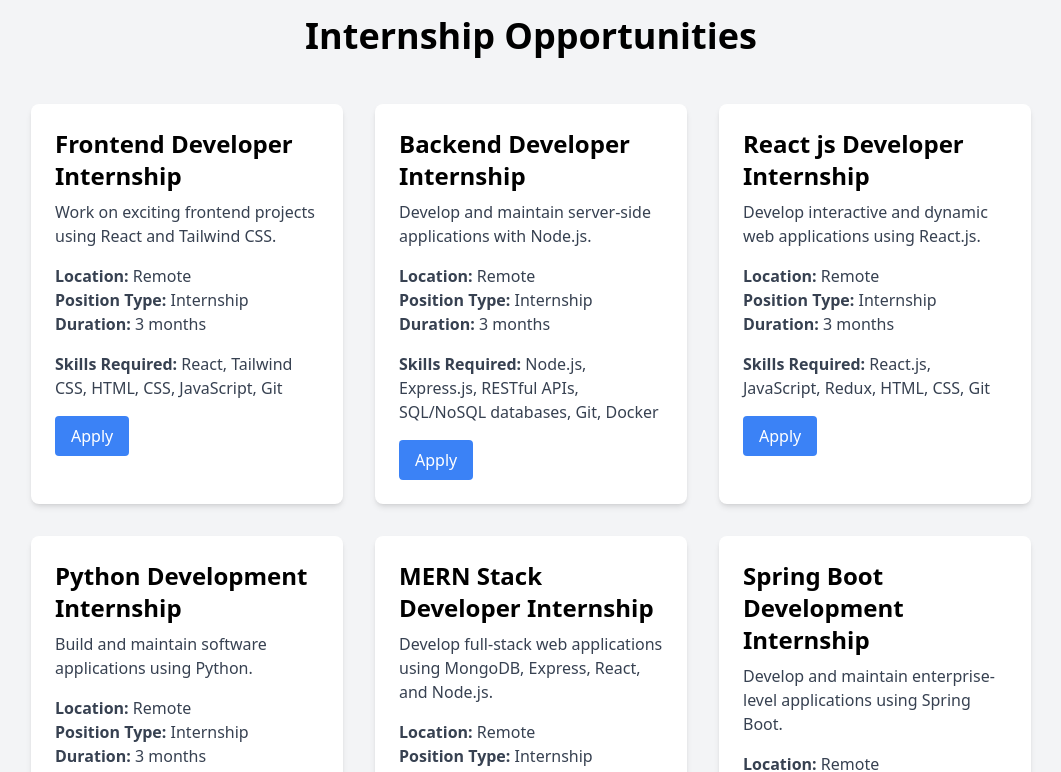
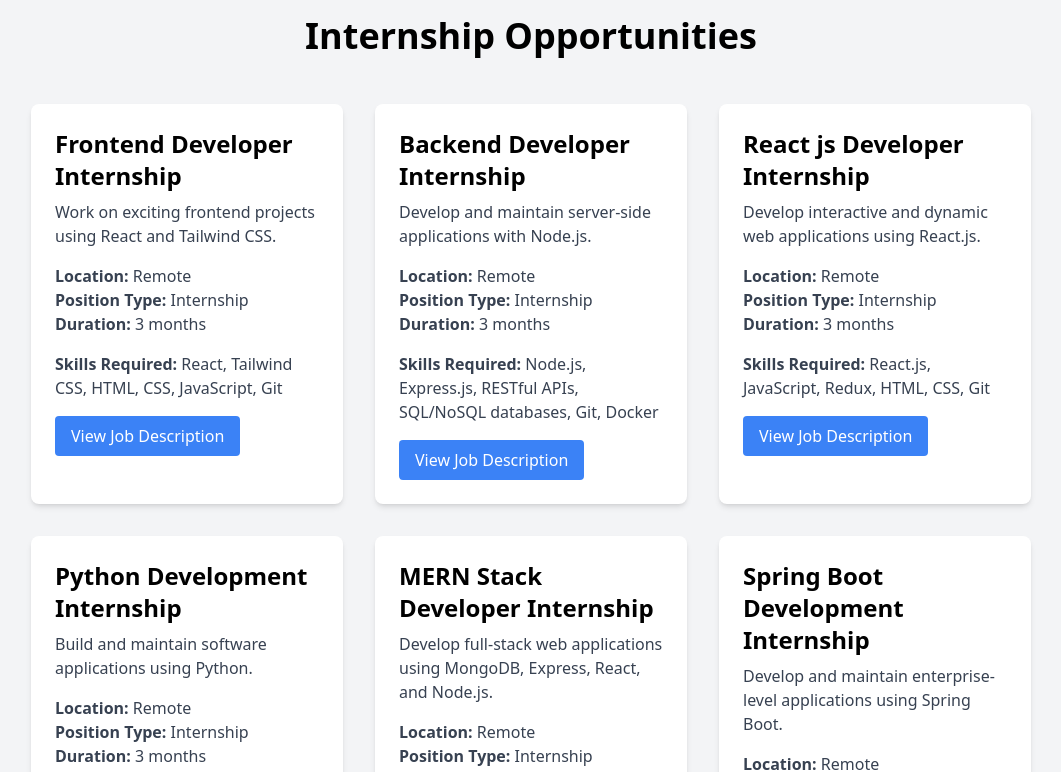
Before and after one commit to TENLIMITLESS/career-page, a React (Create React App) app: page / in a window 1280 px wide. Shown: the top 772 px of the page, without its empty margins (109-1170 px from the left). Built offline with nearby package versions, Linux system fonts and the light colour scheme.

Commit message:
pop up modal added

```diff
--- a/src/components/InternshipCard.js
+++ b/src/components/InternshipCard.js
@@ -1,6 +1,36 @@
-import React from 'react';
+// import React from 'react';
+
+// const InternshipCard = ({ title, description, skills, email }) => {
+//   return (
+//     <div className="bg-white shadow-md rounded-lg p-6 m-4 w-full sm:w-1/2 md:w-1/3 lg:w-1/4">
+//       <h2 className="text-2xl font-bold mb-2">{title}</h2>
+//       <p className="text-gray-700 mb-4">{description}</p>
+//       <ul className="text-gray-700 mb-4">
+//         <li><strong>Location:</strong> Remote</li>
+//         <li><strong>Position Type:</strong> Internship</li>
+//         <li><strong>Duration:</strong> 3 months</li>
+//       </ul>
+//       <p className="text-gray-700 text-base mb-4"><strong>Skills Required:</strong> {skills}</p>
+//       {/* <p className="text-gray-700 mb-4">Please share your resume via email after clicking on the apply button.</p> */}
+//       <a href="https://docs.google.com/forms/d/e/1FAIpQLScMY6Dos28JVDpYmgXB9FK4QpepWxsn_rEH-mQ1AYiql4d_qA/viewform" className="inline-block bg-blue-500 text-white py-2 px-4 rounded hover:bg-blue-600 transition duration-200">
+//         Apply
+//       </a>
+//     </div>
+//   );
+// };
+
+// export default InternshipCard;
+
+
+import React, { useState } from 'react';
 
 const InternshipCard = ({ title, description, skills, email }) => {
+  const [showModal, setShowModal] = useState(false);
+
+  const toggleModal = () => {
+    setShowModal(!showModal);
+  };
+
   return (
     <div className="bg-white shadow-md rounded-lg p-6 m-4 w-full sm:w-1/2 md:w-1/3 lg:w-1/4">
       <h2 className="text-2xl font-bold mb-2">{title}</h2>
@@ -11,10 +41,24 @@ const InternshipCard = ({ title, description, skills, email }) => {
         <li><strong>Duration:</strong> 3 months</li>
       </ul>
       <p className="text-gray-700 text-base mb-4"><strong>Skills Required:</strong> {skills}</p>
-      {/* <p className="text-gray-700 mb-4">Please share your resume via email after clicking on the apply button.</p> */}
-      <a href="https://docs.google.com/forms/d/e/1FAIpQLScMY6Dos28JVDpYmgXB9FK4QpepWxsn_rEH-mQ1AYiql4d_qA/viewform" className="inline-block bg-blue-500 text-white py-2 px-4 rounded hover:bg-blue-600 transition duration-200">
-        Apply
-      </a>
+      <button onClick={toggleModal} className="inline-block bg-blue-500 text-white py-2 px-4 rounded hover:bg-blue-600 transition duration-200">
+        View Job Description
+      </button>
+      {showModal && (
+        <div className="fixed inset-0 flex items-center justify-center z-50">
+          <div className="absolute inset-0 bg-gray-900 opacity-75"></div>
+          <div className="bg-white p-8 rounded-lg z-50">
+            <h2 className="text-2xl font-bold mb-4">{title}</h2>
+            <p className="text-gray-700 mb-4">{description}</p>
+            <a href="https://docs.google.com/forms/d/e/1FAIpQLScMY6Dos28JVDpYmgXB9FK4QpepWxsn_rEH-mQ1AYiql4d_qA/viewform" className="inline-block bg-blue-500 text-white py-2 px-4 rounded hover:bg-blue-600 transition duration-200">
+              Apply Now
+            </a>
+            <button onClick={toggleModal} className="ml-4 inline-block bg-gray-300 text-gray-800 py-2 px-4 rounded hover:bg-gray-400 transition duration-200">
+              Close
+            </button>
+          </div>
+        </div>
+      )}
     </div>
   );
 };
```
